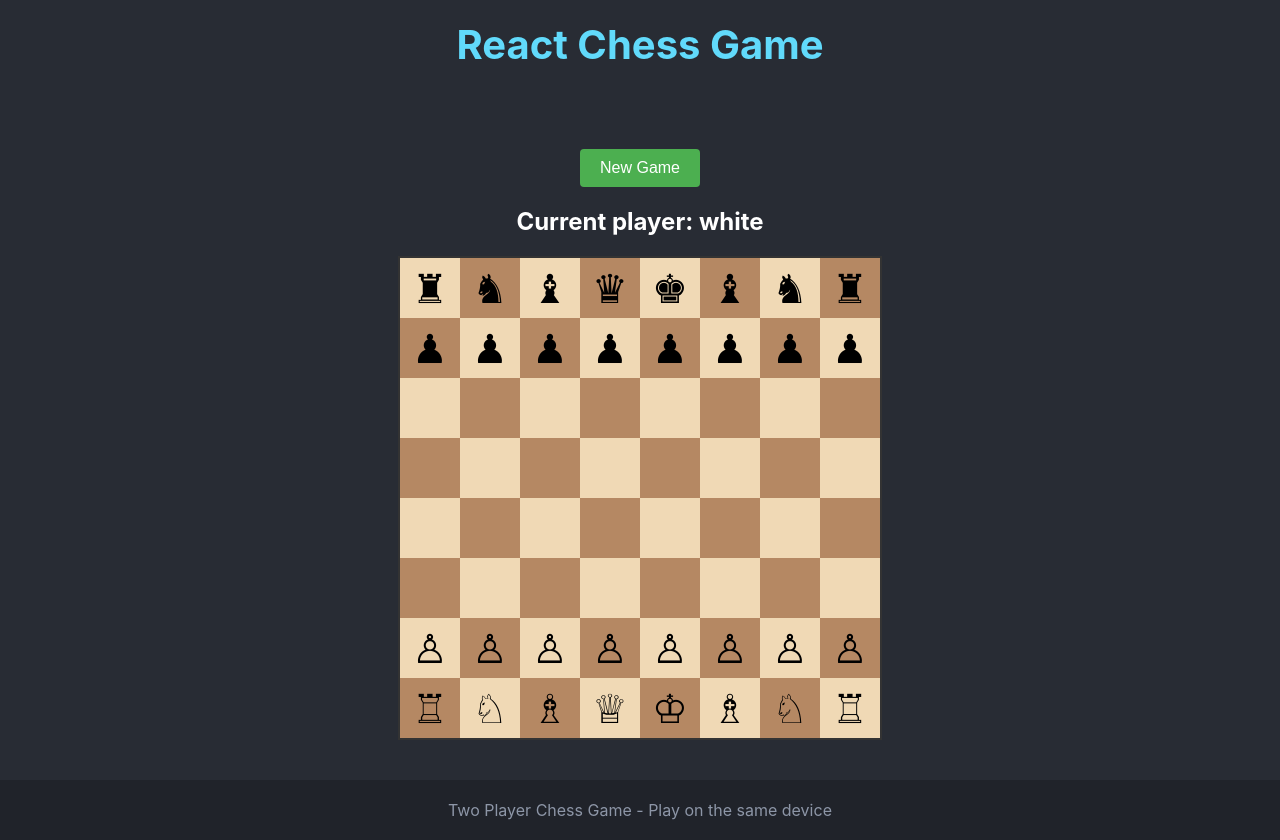
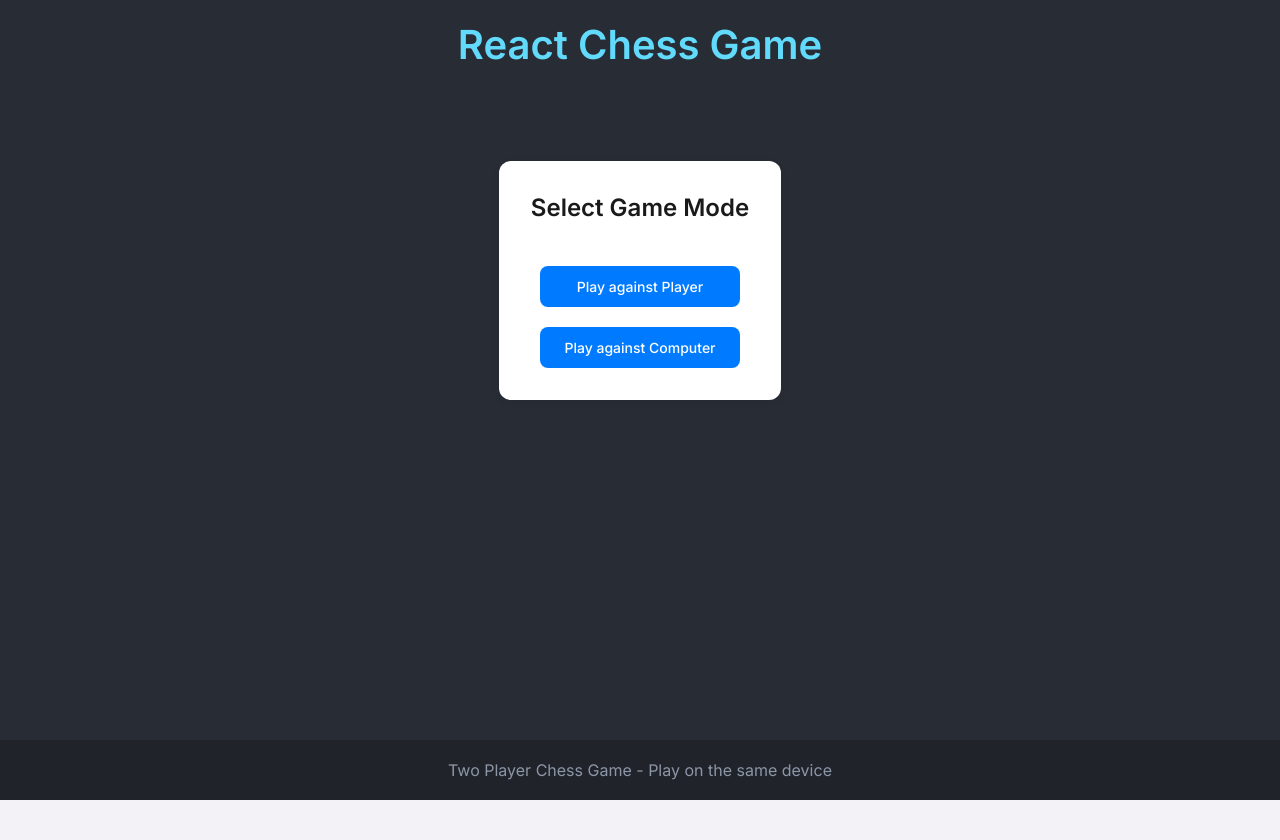
Before and after one commit to kingshukkundu/React_Chess, a React (Create React App) app: page / in a window 1280 px wide. After the commit the page ends 800 px from the top, so only its background shows below. Built offline with nearby package versions, Linux system fonts and the light colour scheme.

Commit message:
Update UI with clean, modern design

```diff
--- a/src/components/ChessGame.css
+++ b/src/components/ChessGame.css
@@ -1,41 +1,82 @@
+@import url('https://fonts.googleapis.com/css2?family=Inter:wght@400;500;600&display=swap');
+
+:root {
+  --primary-color: #1a1a1a;
+  --secondary-color: #007AFF;
+  --accent-color: #FF3B30;
+  --light-square: #FFFFFF;
+  --dark-square: #E5E5EA;
+  --text-color: #1a1a1a;
+  --border-radius: 12px;
+  --shadow: 0 2px 8px rgba(0, 0, 0, 0.05);
+  --font-family: 'Inter', -apple-system, BlinkMacSystemFont, 'Segoe UI', Roboto, sans-serif;
+}
+
+* {
+  margin: 0;
+  padding: 0;
+  box-sizing: border-box;
+  font-family: var(--font-family);
+}
+
+body {
+  background-color: #F2F2F7;
+}
+
 .chess-game {
   display: flex;
   flex-direction: column;
   align-items: center;
-  padding: 20px;
+  padding: 32px;
+  max-width: 800px;
+  margin: 32px auto;
+  background: #FFFFFF;
+  border-radius: var(--border-radius);
+  box-shadow: var(--shadow);
 }
 
 .game-controls {
-  margin-bottom: 20px;
+  display: flex;
+  gap: 20px;
+  margin-bottom: 30px;
+  justify-content: center;
 }
 
 .game-controls button {
-  padding: 10px 20px;
-  font-size: 16px;
-  background-color: #4CAF50;
+  padding: 12px 24px;
+  font-size: 14px;
+  cursor: pointer;
+  background-color: var(--secondary-color);
   color: white;
   border: none;
-  border-radius: 4px;
-  cursor: pointer;
-  transition: background-color 0.3s;
+  border-radius: 8px;
+  transition: all 0.2s ease;
+  font-weight: 500;
 }
 
 .game-controls button:hover {
-  background-color: #45a049;
+  background-color: #2980b9;
+  transform: translateY(-2px);
+  box-shadow: 0 4px 8px rgba(0, 0, 0, 0.15);
 }
 
 .game-controls button:active {
-  background-color: #3d8b40;
+  background-color: #2472a4;
+  transform: translateY(0);
 }
 
 .game-status {
-  font-size: 24px;
-  margin-bottom: 20px;
-  font-weight: bold;
+  font-size: 18px;
+  margin-bottom: 24px;
+  font-weight: 500;
   display: flex;
   flex-direction: column;
   align-items: center;
-  gap: 15px;
+  gap: 12px;
+  color: var(--text-color);
+  padding: 16px;
+  background: #F2F2F7;
+  border-radius: 8px;
 }
 
 .restart-button {
@@ -53,9 +94,64 @@
   background-color: #45a049;
 }
 
+.game-mode-selection {
+    display: flex;
+    flex-direction: column;
+    align-items: center;
+    justify-content: center;
+    gap: 20px;
+    margin: 32px auto;
+    padding: 32px;
+    max-width: 400px;
+    background: #FFFFFF;
+    border-radius: var(--border-radius);
+    box-shadow: var(--shadow);
+}
+
+.game-mode-selection h2 {
+    color: var(--primary-color);
+    margin-bottom: 24px;
+    font-size: 24px;
+    font-weight: 600;
+}
+
+.game-mode-selection button {
+    padding: 12px 24px;
+    font-size: 14px;
+    cursor: pointer;
+    background-color: var(--secondary-color);
+    color: white;
+    border: none;
+    border-radius: 8px;
+    transition: all 0.2s ease;
+    min-width: 200px;
+    font-weight: 500;
+}
+
+.game-mode-selection button:hover {
+    background-color: #45a049;
+}
+
+.thinking-indicator {
+    margin-top: 12px;
+    color: var(--text-color);
+    font-size: 14px;
+    opacity: 0.7;
+}
+
+@keyframes fade {
+    0% { opacity: 0.6; }
+    50% { opacity: 1; }
+    100% { opacity: 0.6; }
+}
+
 .chess-board {
-  border: 2px solid #333;
+  border: 1px solid #E5E5EA;
+  border-radius: 12px;
+  overflow: hidden;
   display: inline-block;
+  box-shadow: var(--shadow);
+  background-color: var(--dark-square);
 }
 
 .board-row {
@@ -75,11 +171,17 @@
 
 .valid-move-indicator {
   position: absolute;
-  width: 20px;
-  height: 20px;
+  width: 16px;
+  height: 16px;
   border-radius: 50%;
-  background-color: rgba(0, 255, 0, 0.3);
+  background-color: rgba(0, 122, 255, 0.3);
   pointer-events: none;
+}
+
+@keyframes pulse {
+  0% { transform: scale(0.95); opacity: 0.5; }
+  50% { transform: scale(1.05); opacity: 0.8; }
+  100% { transform: scale(0.95); opacity: 0.5; }
 }
 
 .valid-capture-indicator {
@@ -92,11 +194,16 @@
 }
 
 .square.white {
-  background-color: #f0d9b5;
+  background-color: var(--light-square);
 }
 
 .square.black {
-  background-color: #b58863;
+  background-color: var(--dark-square);
+}
+
+.square.white:hover,
+.square.black:hover {
+  filter: brightness(1.1);
 }
 
 .square:hover {
@@ -104,12 +211,29 @@
 }
 
 .square.selected {
-  background-color: #7b61ff;
+  background-color: rgba(52, 152, 219, 0.5);
+  position: relative;
+}
+
+.square.selected::after {
+  content: '';
+  position: absolute;
+  top: 0;
+  left: 0;
+  right: 0;
+  bottom: 0;
+  border: 2px solid var(--secondary-color);
+  pointer-events: none;
 }
 
 .piece {
   font-size: 40px;
   user-select: none;
+  transition: transform 0.2s ease;
+}
+
+.piece:hover {
+  transform: scale(1.05);
 }
 
 .square.white .piece {
--- a/src/components/ChessGame.tsx
+++ b/src/components/ChessGame.tsx
@@ -1,4 +1,4 @@
-import React, { useState } from 'react';
+import React, { useState, useEffect } from 'react';
 import {
   ChessPiece,
   Position,
@@ -15,6 +15,7 @@ import {
   getValidMoves
 } from '../chessRules';
 import './ChessGame.css';
+import { getComputerMove } from '../services/stockfishService';
 
 const createInitialBoard = (): (ChessPiece | null)[][] => {
   const board: (ChessPiece | null)[][] = Array(8).fill(null).map(() => Array(8).fill(null));
@@ -58,7 +59,11 @@ const createInitialBoard = (): (ChessPiece | null)[][] => {
 
 const initialBoard = createInitialBoard();
 
+type GameMode = 'player' | 'computer' | null;
+
 const ChessGame: React.FC = () => {
+  const [gameMode, setGameMode] = useState<GameMode>(null);
+  const [isComputerThinking, setIsComputerThinking] = useState(false);
   const [board, setBoard] = useState<(ChessPiece | null)[][]>(initialBoard);
   const [selectedPosition, setSelectedPosition] = useState<Position | null>(null);
   const [isGameOver, setIsGameOver] = useState<boolean>(false);
@@ -116,7 +121,115 @@ const ChessGame: React.FC = () => {
 
 
 
+  // Convert board state to FEN notation for Stockfish API
+  const boardToFEN = () => {
+    let fen = '';
+    let emptyCount = 0;
+
+    for (let row = 0; row < 8; row++) {
+      for (let col = 0; col < 8; col++) {
+        const piece = board[row][col];
+        if (piece === null) {
+          emptyCount++;
+        } else {
+          if (emptyCount > 0) {
+            fen += emptyCount;
+            emptyCount = 0;
+          }
+          let pieceSymbol = '';
+          switch (piece.type) {
+            case 'pawn': pieceSymbol = 'p'; break;
+            case 'rook': pieceSymbol = 'r'; break;
+            case 'knight': pieceSymbol = 'n'; break;
+            case 'bishop': pieceSymbol = 'b'; break;
+            case 'queen': pieceSymbol = 'q'; break;
+            case 'king': pieceSymbol = 'k'; break;
+          }
+          fen += piece.color === 'white' ? pieceSymbol.toUpperCase() : pieceSymbol;
+        }
+      }
+      if (emptyCount > 0) {
+        fen += emptyCount;
+        emptyCount = 0;
+      }
+      if (row < 7) fen += '/';
+    }
+
+    fen += ` ${currentPlayer.charAt(0)} KQkq - 0 1`;
+    return fen;
+  };
+
+  // Handle computer's move
+  useEffect(() => {
+    const makeComputerMove = async () => {
+      if (gameMode === 'computer' && currentPlayer === 'black' && !isComputerThinking && !isGameOver) {
+        setIsComputerThinking(true);
+        try {
+          const fen = boardToFEN();
+          const move = await getComputerMove(fen);
+
+          const fromPos = {
+            row: 8 - parseInt(move[1]),
+            col: move.charCodeAt(0) - 97
+          };
+          const toPos = {
+            row: 8 - parseInt(move[3]),
+            col: move.charCodeAt(2) - 97
+          };
+
+          const selectedPiece = board[fromPos.row][fromPos.col];
+          if (!selectedPiece) return;
+
+          const newBoard = board.map(row => [...row]);
+          const newGameState = { ...gameState };
+
+          // Update castling rights if moving king or rook
+          if (selectedPiece.type === 'king') {
+            newGameState.castlingRights[selectedPiece.color] = {
+              kingSide: false,
+              queenSide: false
+            };
+          } else if (selectedPiece.type === 'rook') {
+            const side = fromPos.col === 0 ? 'queenSide' : 'kingSide';
+            newGameState.castlingRights[selectedPiece.color][side] = false;
+          }
+
+          // Move the piece
+          newBoard[toPos.row][toPos.col] = {
+            ...selectedPiece,
+            hasMoved: true
+          };
+          newBoard[fromPos.row][fromPos.col] = null;
+
+          setBoard(newBoard);
+          setGameState(newGameState);
+          setCurrentPlayer('white');
+
+          // Check for checkmate or stalemate
+          if (isKingInCheck('white', newBoard) && isCheckmate('white', newBoard)) {
+            setGameStatus('Black wins by checkmate!');
+            setIsGameOver(true);
+          } else if (isStalemate('white', newBoard, newGameState)) {
+            setGameStatus('Game drawn by stalemate!');
+            setIsGameOver(true);
+          } else if (isKingInCheck('white', newBoard)) {
+            setGameStatus('White is in check!');
+          } else {
+            setGameStatus('');
+          }
+        } catch (error) {
+          console.error('Error making computer move:', error);
+        }
+        setIsComputerThinking(false);
+      }
+    };
+
+    makeComputerMove();
+  }, [currentPlayer, gameMode, isGameOver]);
+
   const handleSquareClick = (row: number, col: number) => {
+    // Don't allow moves during computer's turn
+    if (gameMode === 'computer' && currentPlayer === 'black') return;
     // Only block moves if the game is over (checkmate), not when in check
     if (showPromotionDialog || (gameStatus && gameStatus.includes('wins'))) return;
 
@@ -309,10 +422,21 @@ const ChessGame: React.FC = () => {
     });
   };
 
+  if (!gameMode) {
+    return (
+      <div className="game-mode-selection">
+        <h2>Select Game Mode</h2>
+        <button onClick={() => setGameMode('player')}>Play against Player</button>
+        <button onClick={() => setGameMode('computer')}>Play against Computer</button>
+      </div>
+    );
+  }
+
   return (
     <div className="chess-game">
       <div className="game-controls">
         <button onClick={handleRestart}>New Game</button>
+        <button onClick={() => { setGameMode(null); handleRestart(); }}>Change Game Mode</button>
       </div>
       <div className="game-status">
         {gameStatus || `Current player: ${currentPlayer}`}
@@ -320,6 +444,9 @@ const ChessGame: React.FC = () => {
           <button onClick={handleRestart} className="restart-button">
             Restart Game
           </button>
+        )}
+        {gameMode === 'computer' && currentPlayer === 'black' && isComputerThinking && (
+          <div className="thinking-indicator">Computer is thinking...</div>
         )}
       </div>
       <div className="chess-board">
--- /dev/null
+++ b/src/services/stockfishService.ts
@@ -0,0 +1,27 @@
+interface StockfishResponse {
+    success: boolean;
+    evaluation?: number;
+    mate: number | null;
+    bestmove: string;
+    continuation: string;
+}
+
+export const getComputerMove = async (fen: string, depth: number = 10): Promise<string> => {
+    const url = `https://stockfish.online/api/s/v2.php?fen=${encodeURIComponent(fen)}&depth=${depth}`;
+
+    try {
+        const response = await fetch(url);
+        const data: StockfishResponse = await response.json();
+
+        if (!data.success) {
+            throw new Error('Failed to get computer move');
+        }
+
+        // Extract the actual move from the bestmove string (removes "bestmove " prefix and " ponder..." suffix)
+        const move = data.bestmove.split(' ')[1];
+        return move;
+    } catch (error) {
+        console.error('Error getting computer move:', error);
+        throw error;
+    }
+}
```
